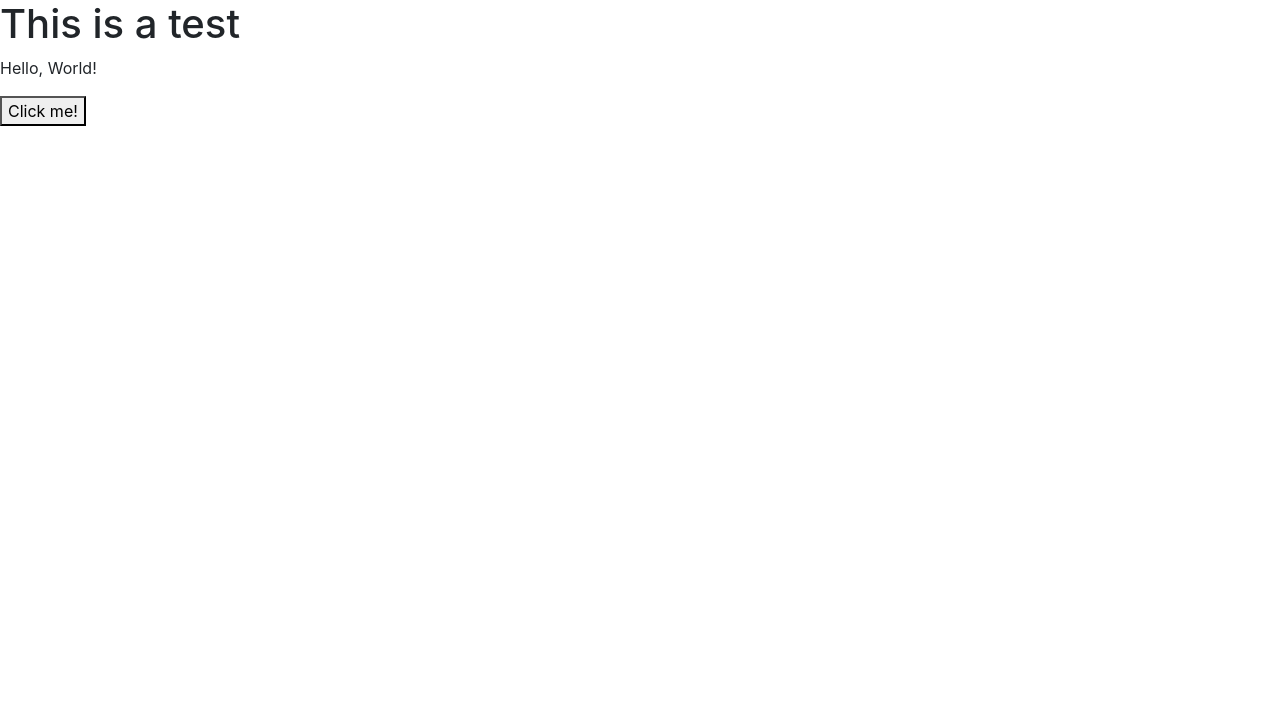
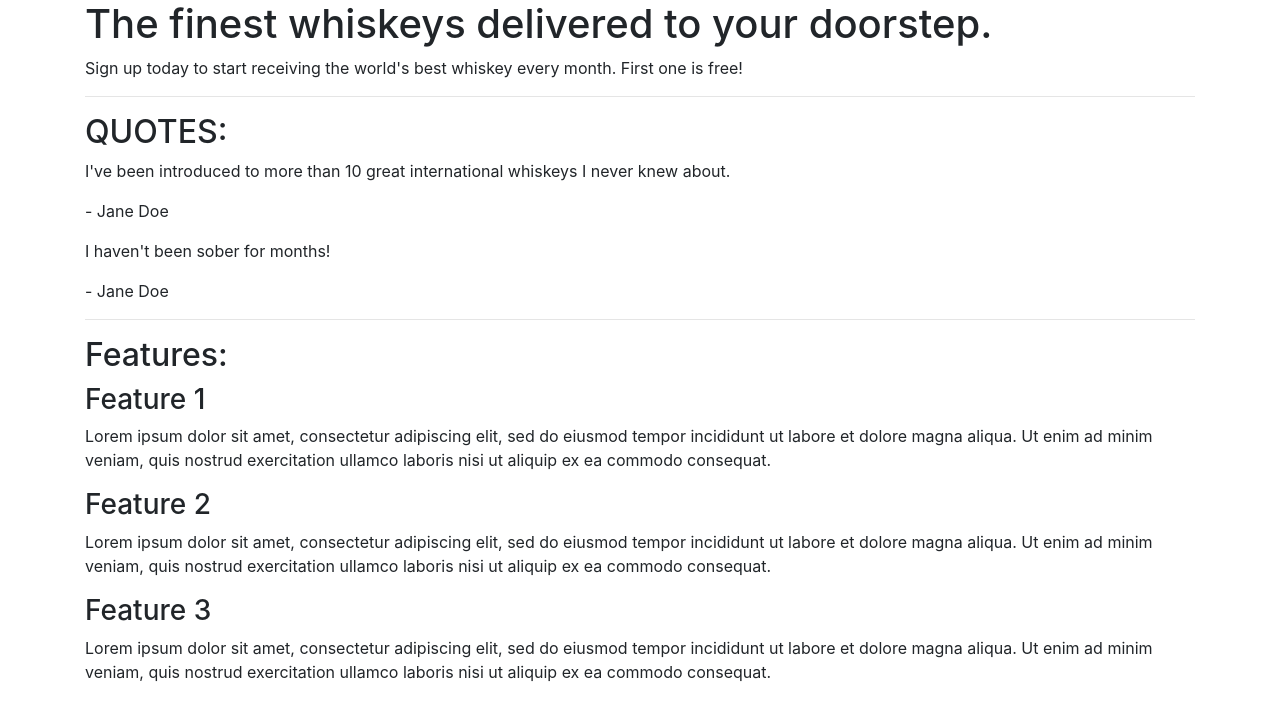
Before and after one commit to EbbaGronvall/Bootstrap4, a plain HTML site: page index.html in a window 1280 px wide. Drawn offline with nearby package versions, Linux system fonts and the light colour scheme.

Commit message:
Add basic content

```diff
--- a/index.html
+++ b/index.html
@@ -3,13 +3,52 @@
 <head>
     <meta charset="UTF-8">
     <meta name="viewport" content="width=device-width, initial-scale=1.0">
-    <title>Document</title>
+    <title>Whiskey Drop | Taste a new whiskey every month</title>
     <link rel="stylesheet" href="https://cdn.jsdelivr.net/npm/bootstrap@4.6.2/dist/css/bootstrap.min.css" integrity="sha384-xOolHFLEh07PJGoPkLv1IbcEPTNtaed2xpHsD9ESMhqIYd0nLMwNLD69Npy4HI+N" crossorigin="anonymous">
     <script src="https://cdn.jsdelivr.net/npm/bootstrap@4.6.2/dist/js/bootstrap.bundle.min.js" integrity="sha384-Fy6S3B9q64WdZWQUiU+q4/2Lc9npb8tCaSX9FK7E8HnRr0Jz8D6OP9dO5Vg3Q9ct" crossorigin="anonymous"></script>
 </head>
 <body>
-    <h1>This is a test</h1>
-    <p>Hello, World!</p>
-    <button>Click me!</button>
+    <article class="container">
+        <!-- Callout -->
+        <section class="callout">
+            <h1>The finest whiskeys delivered to your doorstep.</h1>
+            <p>Sign up today to start receiving the world's best whiskey every month. First one is free!</p>
+        </section>
+        <!-- /.callout -->
+        <hr>
+
+        <!-- Quotes -->
+        <section class="quotes">
+            <h2 class="text-uppercase">Quotes:</h2>
+            <div class="quote">
+                <p>I've been introduced to more than 10 great international whiskeys I never knew about.</p>
+                <p>- Jane Doe</p>
+            </div>
+            <div class="quote">
+                <p>I haven't been sober for months!</p>
+                <p>- Jane Doe</p>
+            </div>
+        </section>
+        <!-- /.quotes -->
+        <hr>
+            <!-- Features -->
+            <section class="features">
+                <h2>Features:</h2>
+                <div class="feature">
+                    <h3>Feature 1</h3>
+                    <p>Lorem ipsum dolor sit amet, consectetur adipiscing elit, sed do eiusmod tempor incididunt ut labore et dolore magna aliqua. Ut enim ad minim veniam, quis nostrud exercitation ullamco laboris nisi ut aliquip ex ea commodo consequat.</p>
+                </div>
+                <div class="feature">
+                    <h3>Feature 2</h3>
+                    <p>Lorem ipsum dolor sit amet, consectetur adipiscing elit, sed do eiusmod tempor incididunt ut labore et dolore magna aliqua. Ut enim ad minim veniam, quis nostrud exercitation ullamco laboris nisi ut aliquip ex ea commodo consequat.</p>
+                </div>
+                <div class="feature">
+                    <h3>Feature 3</h3>
+                    <p>Lorem ipsum dolor sit amet, consectetur adipiscing elit, sed do eiusmod tempor incididunt ut labore et dolore magna aliqua. Ut enim ad minim veniam, quis nostrud exercitation ullamco laboris nisi ut aliquip ex ea commodo consequat.</p>
+                </div>
+            </section>
+            <!-- /.features -->
+    </article>
+
 </body>
 </html>
```
